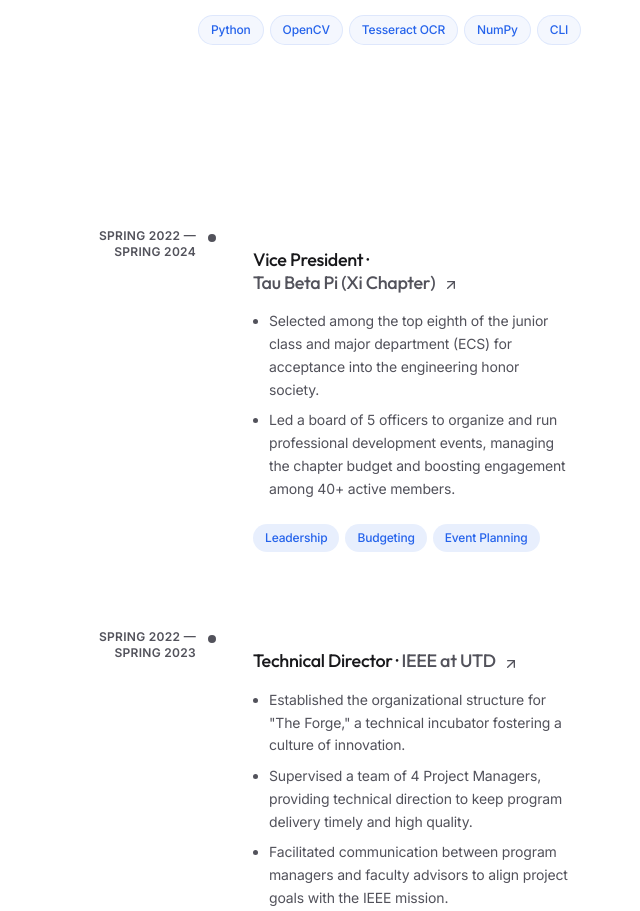
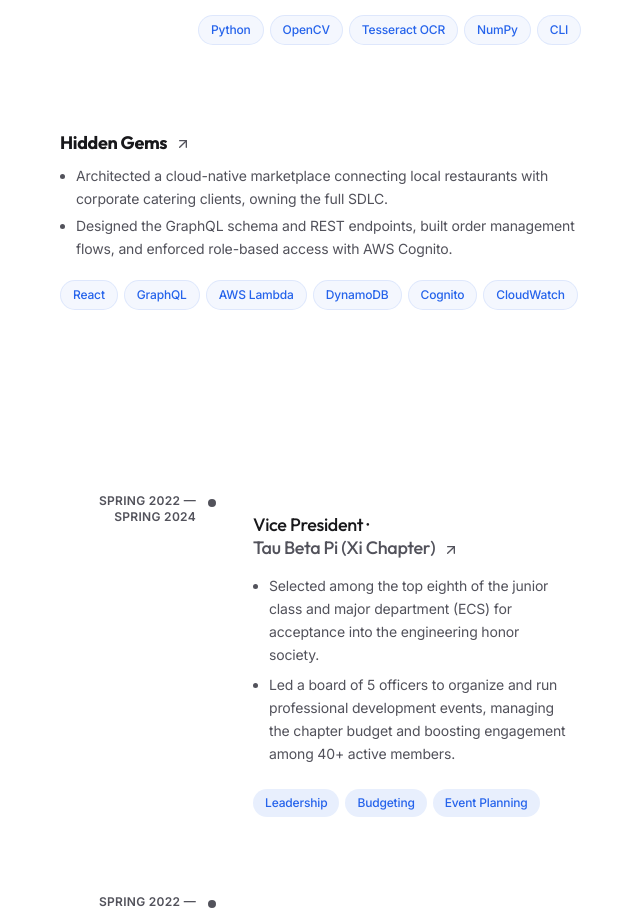
Before and after one commit to bhabishya-shrestha/portfolio, a React (Vite) app: page / in a window 1280 px wide. Shown: the part 4880-5791 px from the top of the page, without its empty margins (588-1228 px from the left). Built offline with nearby package versions, Linux system fonts and the light colour scheme.

Commit message:
feat: add Hidden Gems project
Add Hidden Gems to the projects list and let the project modal handle
projects without a hero image or gallery yet.

```diff
--- a/src/components/ProjectDetailsModal.tsx
+++ b/src/components/ProjectDetailsModal.tsx
@@ -36,6 +36,10 @@ const TECH_STACK_URLS: Record<string, string> = {
   "Tailwind CSS": "https://tailwindcss.com",
   Zustand: "https://docs.pmnd.rs/zustand/getting-started/introduction",
   Supabase: "https://supabase.com",
+  GraphQL: "https://graphql.org",
+  DynamoDB: "https://aws.amazon.com/dynamodb",
+  Cognito: "https://aws.amazon.com/cognito/",
+  CloudWatch: "https://aws.amazon.com/cloudwatch/",
   Recharts: "https://recharts.org/en-US/",
   Vitest: "https://vitest.dev",
   Python: "https://www.python.org",
@@ -172,12 +176,17 @@ function ProjectModalContent({
                   className="h-full w-full object-cover pointer-events-none"
                   allow="accelerometer; autoplay; clipboard-write; encrypted-media; gyroscope; picture-in-picture"
                 />
-              ) : (
+              ) : project.media.heroImage ? (
                 <motion.img
                   layoutId={`project-image-${project.id}`}
                   src={project.media.heroImage}
                   alt={project.title}
                   className="h-full w-full object-cover"
+                />
+              ) : (
+                <div
+                  className="h-full w-full bg-gradient-to-br from-[rgb(var(--accent))]/30 via-[rgb(var(--bg-secondary))] to-[rgb(var(--bg-primary))]"
+                  aria-hidden="true"
                 />
               )}
               <div className="absolute inset-0 bg-gradient-to-t from-[rgb(var(--bg-primary))] via-[rgb(var(--bg-primary))]/40 to-transparent" />
@@ -254,6 +263,7 @@ function ProjectModalContent({
                 )}
 
                 {/* Interactive Gallery */}
+                {project.media.gallery.length > 0 && (
                   <section>
                     <h3 className="font-display text-2xl font-bold text-[rgb(var(--text-primary))] mb-8">
                       Project Gallery
@@ -296,6 +306,7 @@ function ProjectModalContent({
                       ))}
                     </div>
                   </section>
+                )}
 
                 {/* Technical Deep Dive - Interactive Cards */}
                 <section className="space-y-8">
--- a/src/data/projects.ts
+++ b/src/data/projects.ts
@@ -239,4 +239,47 @@ export const projects: Project[] = [
       ],
     },
   },
+  {
+    id: "hidden-gems",
+    title: "Hidden Gems",
+    tagline: "A Cloud-Native Marketplace for Local Restaurants",
+    role: "Co-Founder & Full Stack Developer",
+    description: [
+      "Architected a cloud-native marketplace connecting local restaurants with corporate catering clients, owning the full SDLC.",
+      "Designed the GraphQL schema and REST endpoints, built order management flows, and enforced role-based access with AWS Cognito.",
+    ],
+    about:
+      "Hidden Gems is a startup I co-founded to help local restaurants get discovered. The app ranks restaurants on city-based leaderboards, with photos, cuisine and price, a short blurb for each place, favorites, sharing, and one-tap call-to-order. Behind it, a marketplace connects restaurants with corporate catering clients.",
+    useCase:
+      "Local restaurants struggle to stand out and to reach corporate catering buyers. Hidden Gems gives them a place to be found, and gives diners and companies a simple, ranked way to see what's good nearby.",
+    technicalSections: [
+      {
+        title: "API Design",
+        content:
+          "A GraphQL schema and REST endpoints power the app, including the order management flows that connect catering clients with restaurants.",
+      },
+      {
+        title: "Authentication & Access Control",
+        content:
+          "AWS Cognito handles sign-in, with role-based access so each type of user only sees and does what they should.",
+      },
+      {
+        title: "Cloud Infrastructure",
+        content:
+          "A resilient AWS backend built on Lambda and DynamoDB, with CloudWatch dashboards to monitor system health.",
+      },
+    ],
+    techStack: [
+      "React",
+      "GraphQL",
+      "AWS Lambda",
+      "DynamoDB",
+      "Cognito",
+      "CloudWatch",
+    ],
+    links: {},
+    media: {
+      gallery: [],
+    },
+  },
 ];
```
Lines whose indentation alone changed are shown as unchanged.
